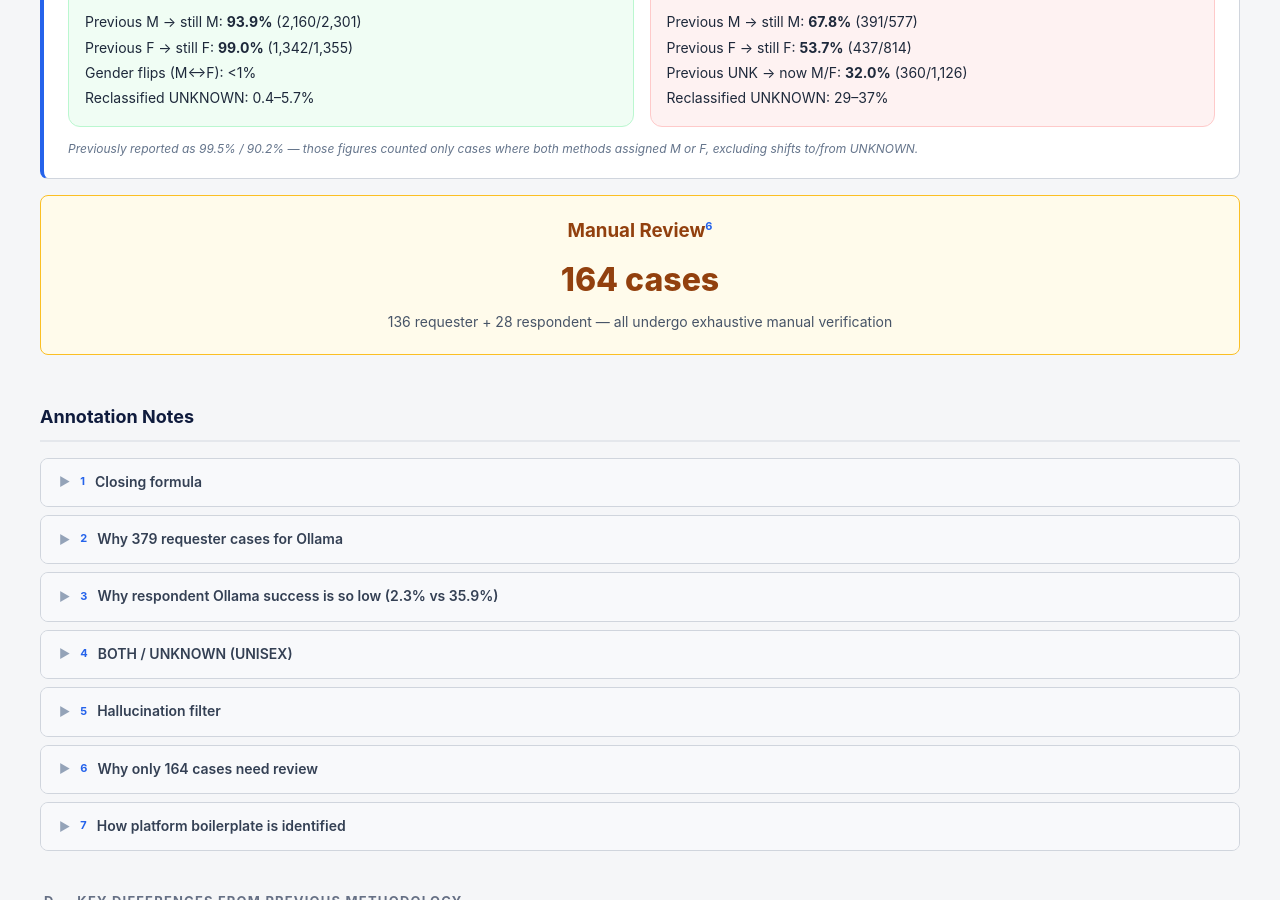
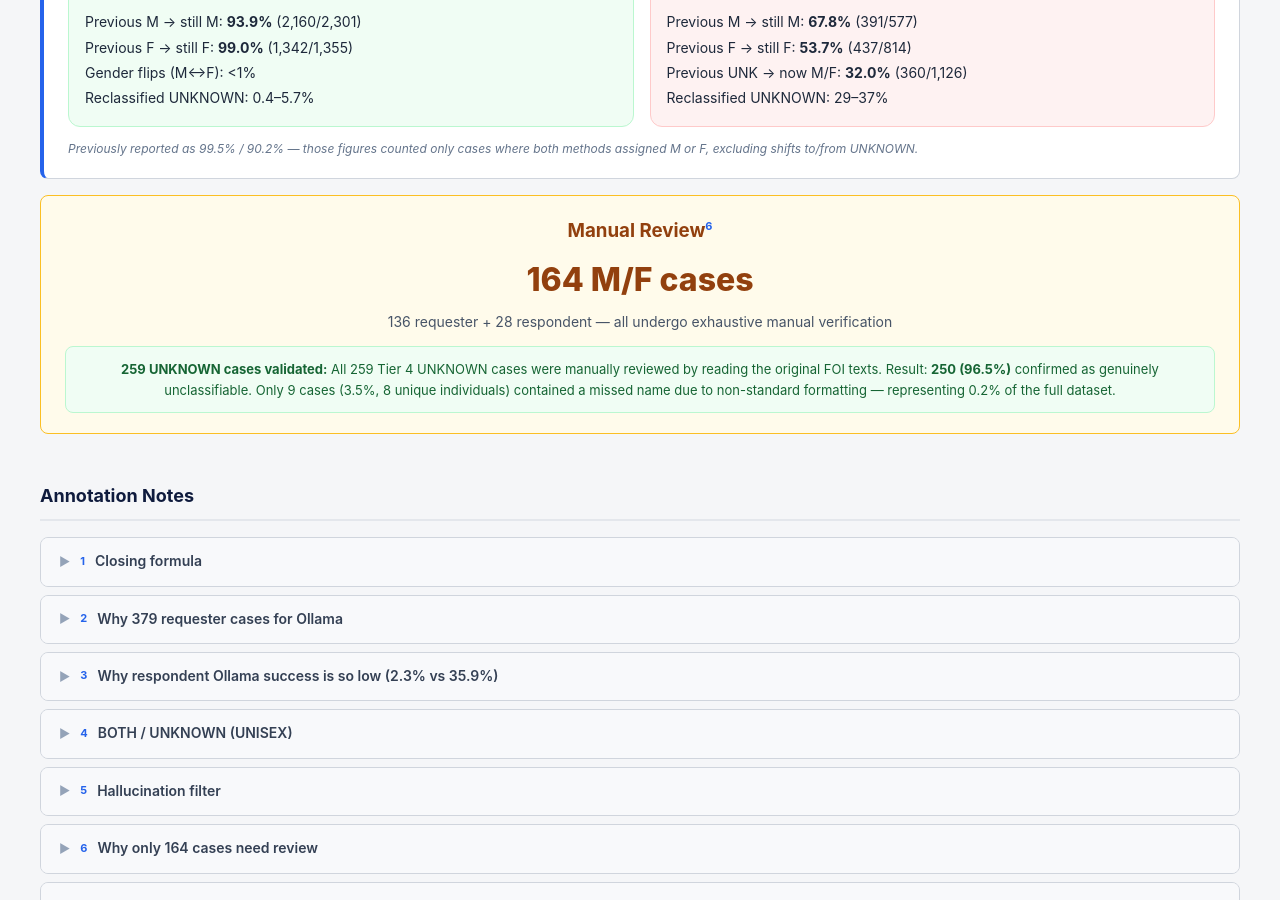
Before and after one commit to eqenrico-hub/eqenrico-hub.github.io, a Jekyll site: the page pipeline.html, which Jekyll copies as it is, in a window 1280 px wide and 900 px high, scrolled down 3822 px. Built offline with Jekyll 4.4.1, drawn with Linux system fonts in a browser that asks for light colours.

Commit message:
Add UNKNOWN validation results (96.5% accuracy) to both visualizations
All 259 Tier 4 UNKNOWN cases manually reviewed: 250 confirmed
unclassifiable, 9 missed names (0.2% of dataset). Updated Section C
review box + annotation 6 in static, Step 16 in animated.

Co-Authored-By: Claude Opus 4.6 (1M context) <noreply@anthropic.com>

```diff
--- a/pipeline.html
+++ b/pipeline.html
@@ -986,8 +986,11 @@
 
     <div class="review-box">
       <h3 style="margin-bottom:8px;color:#92400e;">Manual Review<sup>6</sup></h3>
-      <div class="big-num">164 cases</div>
+      <div class="big-num">164 M/F cases</div>
       <p style="font-size:14px;color:#475467;margin-top:6px;">136 requester + 28 respondent &mdash; all undergo exhaustive manual verification</p>
+      <div style="margin-top:12px;padding:12px 16px;background:#f0fdf4;border:1px solid #bbf7d0;border-radius:8px;font-size:13px;color:#166534;">
+        <strong>259 UNKNOWN cases validated:</strong> All 259 Tier 4 UNKNOWN cases were manually reviewed by reading the original FOI texts. Result: <strong>250 (96.5%)</strong> confirmed as genuinely unclassifiable. Only 9 cases (3.5%, 8 unique individuals) contained a missed name due to non-standard formatting &mdash; representing 0.2% of the full dataset.
+      </div>
     </div>
   </div>
 
@@ -1108,7 +1111,7 @@ Signature zone:
         <sup>6</sup> Why only 164 cases need review
       </div>
       <div class="anno-body">
-        Tiers 1&ndash;3 are deterministic dictionary lookups &mdash; same input always gives same output, no review needed. Only Tier 4 (LLM) is probabilistic, so ALL of its M/F outputs are flagged for human verification. UNKNOWN cases are NOT flagged because two independent methods (rules + LLM) both agreed no name exists.
+        Tiers 1&ndash;3 are deterministic dictionary lookups &mdash; same input always gives same output, no review needed. Only Tier 4 (LLM) is probabilistic, so ALL of its M/F outputs are flagged for human verification. The 259 UNKNOWN cases were not included in this review because no gender claim was made. To verify this was justified, all 259 UNKNOWN cases were manually reviewed by reading the original FOI texts from the export folder. Of these, 250 (96.5%) were confirmed through manual review as genuinely unclassifiable (initials, pseudonyms, organizational signatures, or no name present). Only 9 cases (3.5%, 8 unique individuals) contained a classifiable first name missed due to non-standard formatting (surname-first order, ALL CAPS, username formats) &mdash; representing 0.2% of the full dataset (9/4,265).
       </div>
     </div>
 
```
Also changed, not shown: pipeline-animated.html (+26 -4 lines).
